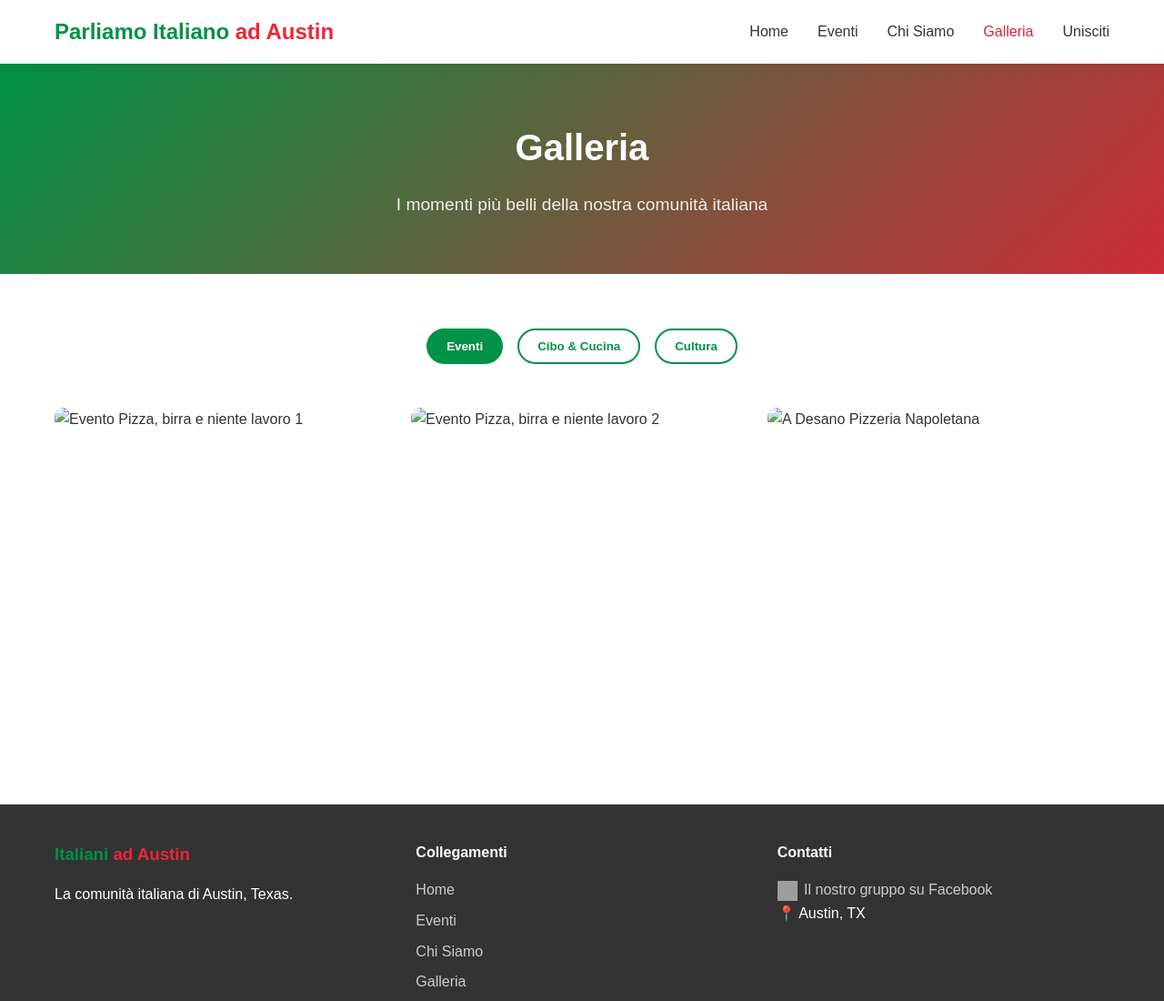
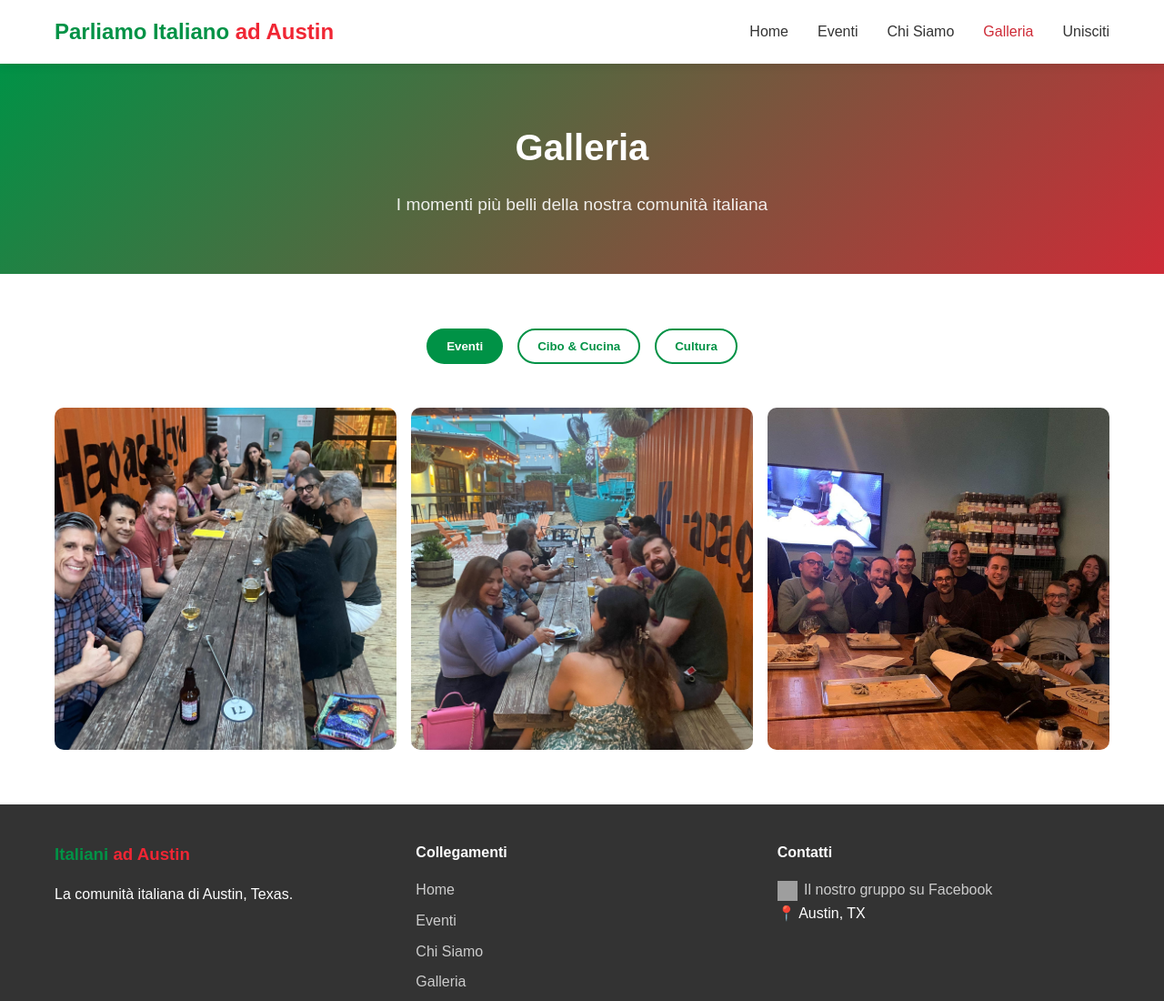
Before and after one commit to VittorioAltagracia/italiani-ad-austin, a plain HTML site: page public/galleria.html in a window 1280 px wide. Shown: the top 1100 px of the page at 91% size. Drawn offline with Linux system fonts and the light colour scheme; the site is published under a folder, as on GitHub Pages, so addresses that start at the root find nothing.

Commit message:
remove annoying path to public folder (works only locally)

```diff
--- a/public/galleria.html
+++ b/public/galleria.html
@@ -57,7 +57,7 @@
               <div class="gallery-grid">
                 <div class="gallery-item">
                   <img
-                    src="/public/community-images/Maggio_16_1.jpg"
+                    src="community-images/Maggio_16_1.jpg"
                     alt="Evento Pizza, birra e niente lavoro 1"
                   />
                   <div class="gallery-overlay">
@@ -68,7 +68,7 @@
 
                 <div class="gallery-item">
                   <img
-                    src="/public/community-images/Maggio_16_2.jpg"
+                    src="community-images/Maggio_16_2.jpg"
                     alt="Evento Pizza, birra e niente lavoro 2"
                   />
                   <div class="gallery-overlay">
@@ -78,7 +78,7 @@
                 </div>
                 <div class="gallery-item">
                   <img
-                    src="/public/community-images/A Desano_prima_volta.jpg"
+                    src="community-images/A Desano_prima_volta.jpg"
                     alt="A Desano Pizzeria Napoletana"
                   />
                   <div class="gallery-overlay">
```
Also changed, not shown: public/chi-siamo.html (+1 -1 lines), public/index.html (+3 -2 lines), public/unisciti.html (+1 -1 lines).
